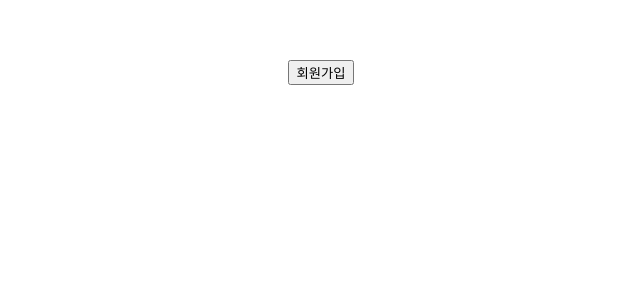
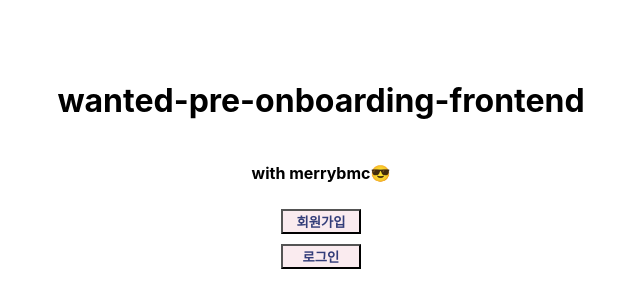
Before and after one commit to merrybmc/wanted-pre-onboarding-frontend, a React (Create React App) app: page / in a window 1280 px wide. Shown: the part 240-548 px from the top of the page, without its empty margins (319-959 px from the left). Built offline with nearby package versions, Linux system fonts and the light colour scheme.

Commit message:
assignment4 success #7

```diff
--- /dev/null
+++ b/src/components/mainpage/Article.js
@@ -0,0 +1,29 @@
+import React from 'react';
+import { useNavigate } from 'react-router-dom';
+import { Container, Btn } from '../../global/style/SignArticle.styled';
+
+export default function Article() {
+  const navigate = useNavigate();
+  return (
+    <>
+      <Container>
+        <h1>wanted-pre-onboarding-frontend</h1>
+        <h4>with merrybmc😎</h4>
+        <Btn
+          onClick={() => {
+            navigate('/signup');
+          }}
+        >
+          회원가입
+        </Btn>
+        <Btn
+          onClick={() => {
+            navigate('/signin');
+          }}
+        >
+          로그인
+        </Btn>
+      </Container>
+    </>
+  );
+}
--- a/src/components/signin/Article.js
+++ b/src/components/signin/Article.js
@@ -3,7 +3,7 @@ import axios from 'axios';
 import { useState } from 'react';
 import { useNavigate } from 'react-router-dom';
 import { reOnChange } from '../../global/components/OnChange';
-import { Container, InputBox } from '../../global/style/SignArticle.styled';
+import { Container, InputBox, Btn } from '../../global/style/SignArticle.styled';
 
 export default function Article() {
   const navigate = useNavigate();
@@ -49,9 +49,10 @@ export default function Article() {
         />
       </div>
       <br />
-      <button data-testid='signup-button' onClick={() => signUp()}>
+      <Btn data-testid='signup-button' onClick={() => signUp()}>
         로그인
-      </button>
+      </Btn>
+      <Btn onClick={() => navigate(-1)}>Home</Btn>
     </Container>
   );
 }
--- a/src/components/signup/Article.js
+++ b/src/components/signup/Article.js
@@ -4,7 +4,7 @@ import { useEffect } from 'react';
 import { useState } from 'react';
 import { useNavigate } from 'react-router-dom';
 import { reOnChange } from '../../global/components/OnChange';
-import { Container, InputBox } from '../../global/style/SignArticle.styled';
+import { Container, InputBox, Btn } from '../../global/style/SignArticle.styled';
 
 export default function Article() {
   const navigate = useNavigate();
@@ -66,6 +66,7 @@ export default function Article() {
       <button data-testid='signup-button' onClick={() => signUp()} disabled={btnState}>
         회원가입
       </button>
+      <Btn onClick={() => navigate(-1)}>Home</Btn>
     </Container>
   );
 }
--- a/src/global/style/SignArticle.styled.js
+++ b/src/global/style/SignArticle.styled.js
@@ -3,8 +3,23 @@ import styled from 'styled-components';
 export const Container = styled.div`
   display: flex;
   flex-direction: column;
+  align-items: center;
+  justify-content: center;
 `;
 
 export const InputBox = styled.input`
   width: 150px;
 `;
+
+export const Btn = styled.button`
+  width: 80px;
+  height: 25px;
+  margin: 5px;
+  color: #333d79;
+  background-color: #faebef;
+  font-weight: 700;
+  &:hover {
+    color: #faebef;
+    background-color: #333d79;
+  }
+`;
--- a/src/pages/Mainpage.js
+++ b/src/pages/Mainpage.js
@@ -1,17 +1,10 @@
 import React from 'react';
-import { useNavigate } from 'react-router-dom';
+import Article from '../components/mainpage/Article';
 
 export default function Mainpage() {
-  const navigate = useNavigate();
   return (
     <>
-      <button
-        onClick={() => {
-          navigate('/signup');
-        }}
-      >
-        회원가입
-      </button>
+      <Article />
     </>
   );
 }
--- a/src/pages/Signin.js
+++ b/src/pages/Signin.js
@@ -1,7 +1,14 @@
 import React from 'react';
 import Article from '../components/signin/Article';
-
+import { useEffect } from 'react';
+import { useNavigate } from 'react-router-dom';
 export default function Signin() {
+  const navigate = useNavigate();
+  useEffect(() => {
+    if (localStorage.getItem('JWT') !== null) {
+      navigate('/todo');
+    }
+  });
   return (
     <>
       <Article />
--- a/src/pages/Signup.js
+++ b/src/pages/Signup.js
@@ -1,6 +1,14 @@
 import React from 'react';
 import Article from '../components/signup/Article';
+import { useEffect } from 'react';
+import { useNavigate } from 'react-router-dom';
 export default function Signup() {
+  const navigate = useNavigate();
+  useEffect(() => {
+    if (localStorage.getItem('JWT') !== null) {
+      navigate('/todo');
+    }
+  });
   return (
     <>
       <Article />
--- a/src/pages/Todo.js
+++ b/src/pages/Todo.js
@@ -1,5 +1,12 @@
 import React from 'react';
-
-export default function todo() {
+import { useEffect } from 'react';
+import { useNavigate } from 'react-router-dom';
+export default function Todo() {
+  const navigate = useNavigate();
+  useEffect(() => {
+    if (localStorage.getItem('JWT') === null) {
+      navigate('/signin');
+    }
+  });
   return <div>todo</div>;
 }
```
